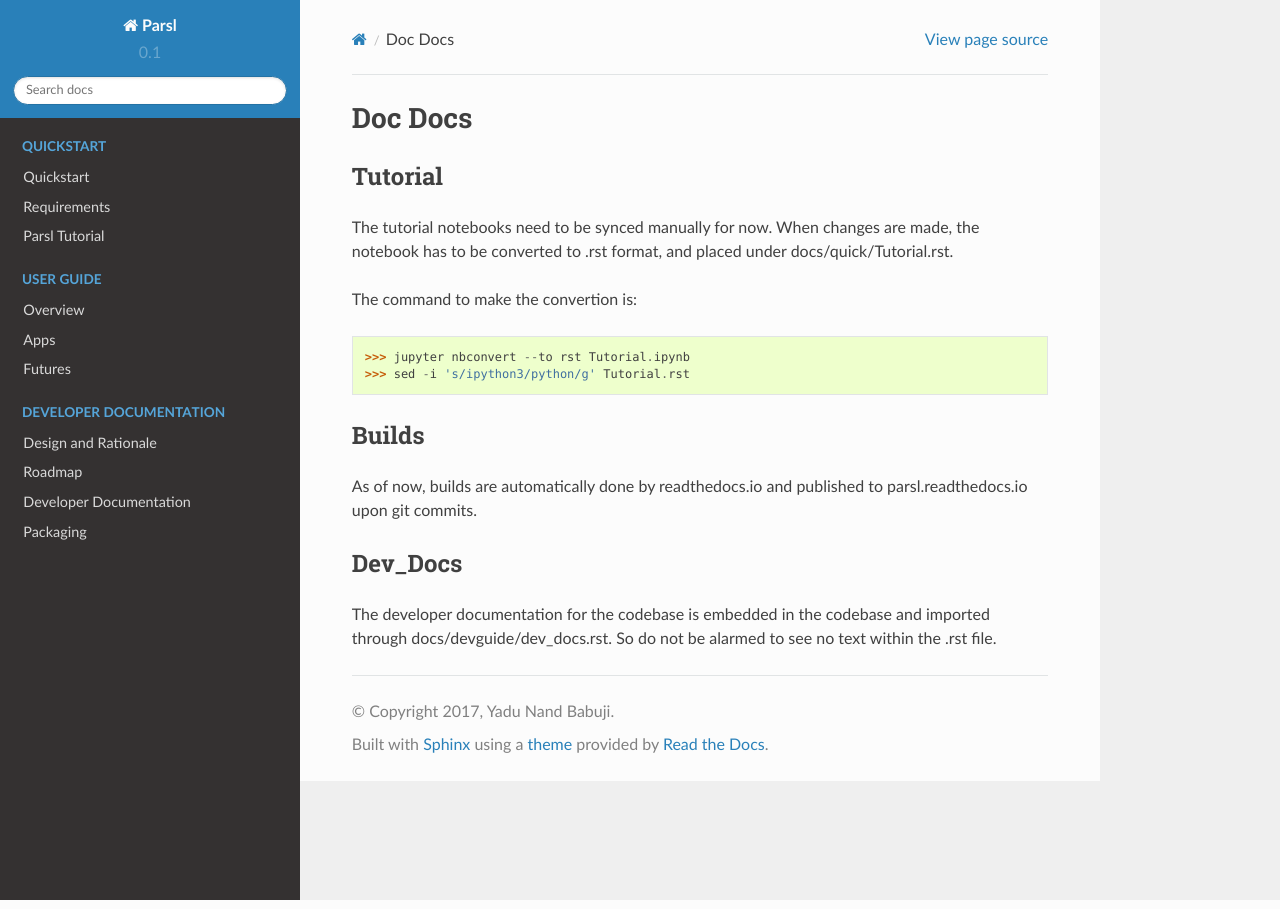
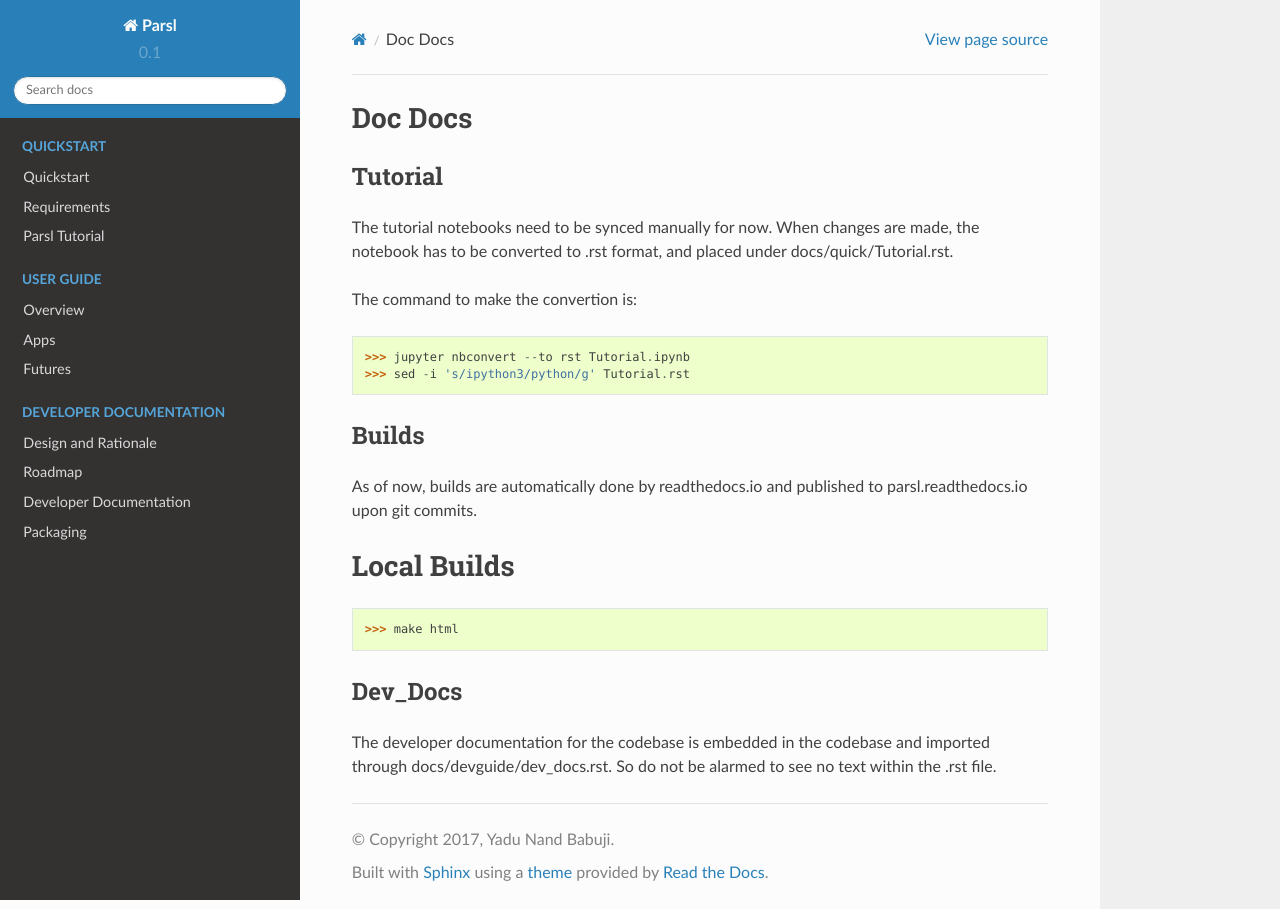
Before and after one commit to Parsl/parsl, a Sphinx documentation site: the page built from docs/README.rst, in a window 1280 px wide. Built offline with Sphinx 7.4.7 and the Read the Docs theme 2.0.0, drawn with Linux system fonts in a browser that asks for light colours.

Commit message:
Note on building docs locally

```diff
--- a/docs/README.rst
+++ b/docs/README.rst
@@ -19,6 +19,11 @@ Builds
 As of now, builds are automatically done by readthedocs.io and published to parsl.readthedocs.io
 upon git commits.
 
+Local Builds
+============
+
+>>> make html
+
 Dev_Docs
 --------
 
```
